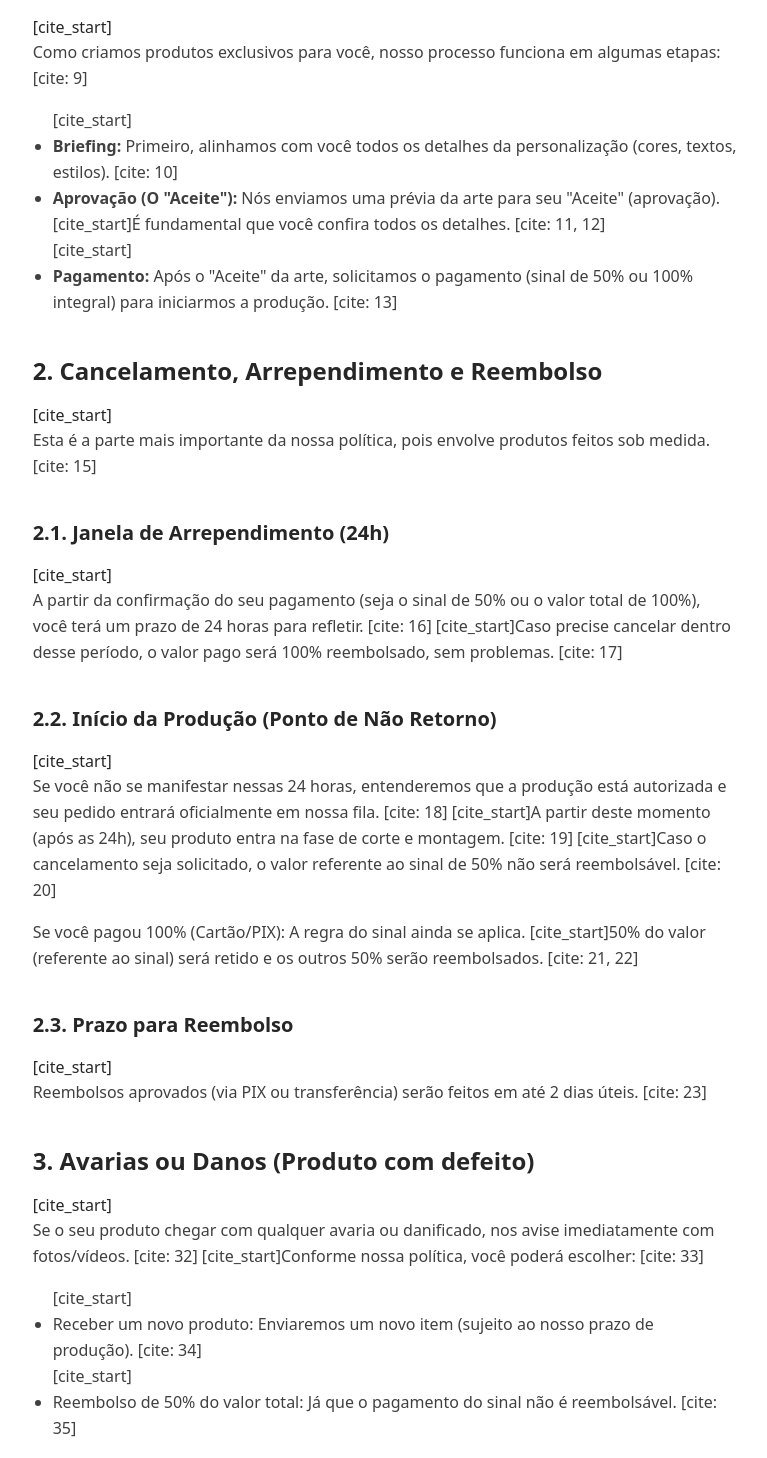
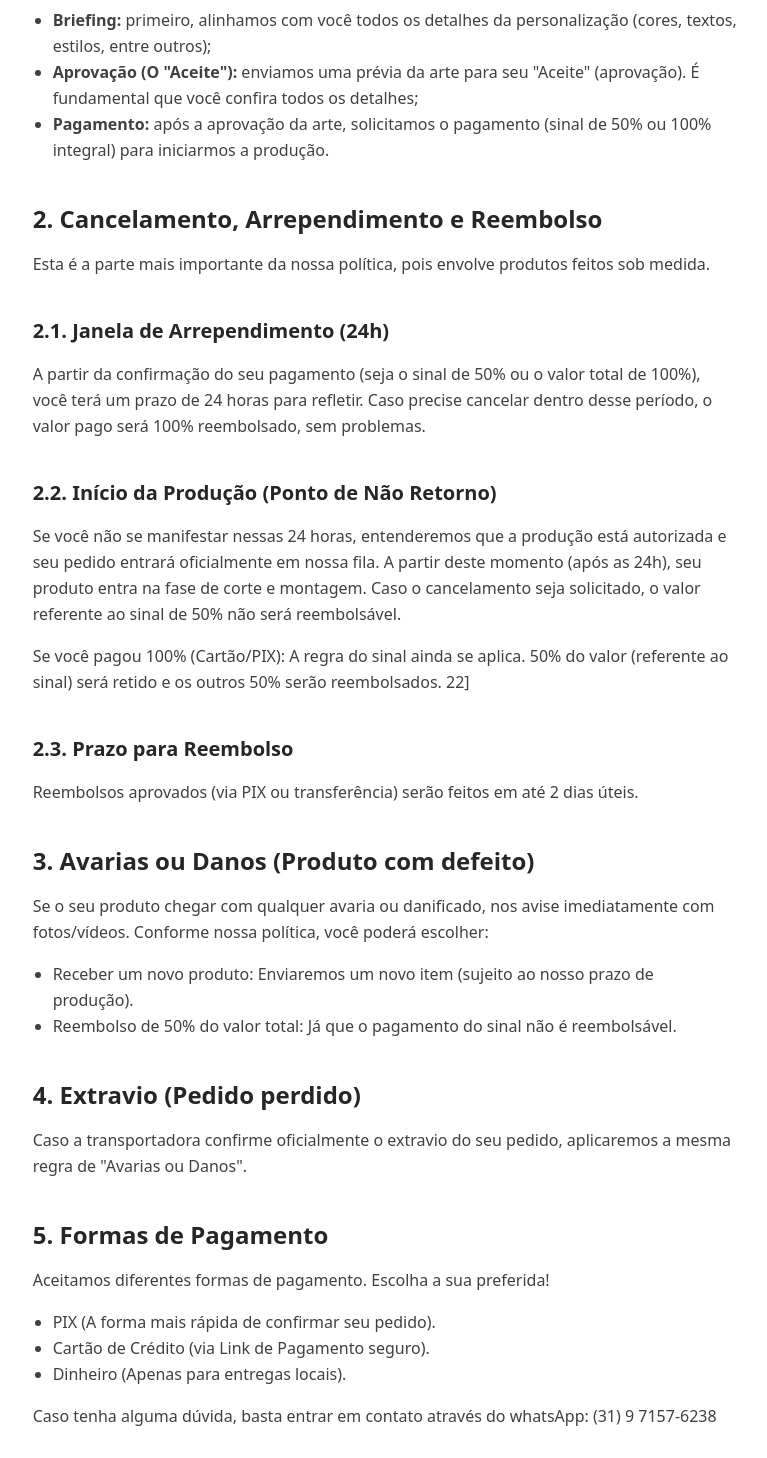
Before and after one commit to nathanmontt/bycarolla, a React (Vite) app: page / in a window 1280 px wide. Shown: the part 512-1970 px from the top of the page, without its empty margins (202-969 px from the left). Built offline with nearby package versions, Linux system fonts and the light colour scheme.

Commit message:
Finishin the 1st part

```diff
--- a/src/pages/Terms.jsx
+++ b/src/pages/Terms.jsx
@@ -5,48 +5,48 @@ const ulStyle = "list-disc list-outside pl-5 mb-4 text-neutral-700 leading-relax
 
 const TermsContent = () => (
   <section id="termos">
-    <h1 className={h1Style}>Política Geral - byCarolla</h1>
-    [cite_start]<p className={pStyle}>Que alegria ter você aqui! [cite: 3] [cite_start]A byCarolla nasceu do propósito de criar ferramentas de organização que sejam "a sua cara" e de fato funcionais. [cite: 4] [cite_start]Nosso processo é feito com muito carinho, de forma artesanal e personalizada. [cite: 5] [cite_start]Para que sua experiência seja a mais leve e produtiva possível, queremos ser 100% transparentes sobre como funcionamos. [cite: 6]</p>
+    <h1 className={h1Style}>Política Geral</h1>
+    <p className={pStyle}>Que alegria ter você aqui! A <strong>byCarolla</strong> nasceu do propósito de criar ferramentas de organização que sejam <strong>a sua cara</strong> e, de fato, <strong>funcionais</strong>. Nosso processo é feito com muito carinho, de forma artesanal e personalizada. Para que sua experiência seja a mais leve e produtiva possível, queremos ser <strong>100% transparentes sobre como funcionamos</strong>.</p>
 
     <h2 className={h2Style} id="termos-1">1. Processo de Personalização e "Aceite"</h2>
-    [cite_start]<p className={pStyle}>Como criamos produtos exclusivos para você, nosso processo funciona em algumas etapas: [cite: 9]</p>
+    <p className={pStyle}>Como criamos produtos exclusivos para você, nosso processo funciona em algumas etapas:</p>
     <ul className={ulStyle}>
-      [cite_start]<li><strong>Briefing:</strong> Primeiro, alinhamos com você todos os detalhes da personalização (cores, textos, estilos). [cite: 10]</li>
-      <li><strong>Aprovação (O "Aceite"):</strong> Nós enviamos uma prévia da arte para seu "Aceite" (aprovação). [cite_start]É fundamental que você confira todos os detalhes. [cite: 11, 12]</li>
-      [cite_start]<li><strong>Pagamento:</strong> Após o "Aceite" da arte, solicitamos o pagamento (sinal de 50% ou 100% integral) para iniciarmos a produção. [cite: 13]</li>
+      <li><strong>Briefing:</strong> primeiro, alinhamos com você todos os detalhes da personalização (cores, textos, estilos, entre outros);</li>
+      <li><strong>Aprovação (O "Aceite"):</strong> enviamos uma prévia da arte para seu "Aceite" (aprovação). É fundamental que você confira todos os detalhes;</li>
+      <li><strong>Pagamento:</strong> após a aprovação da arte, solicitamos o pagamento (sinal de 50% ou 100% integral) para iniciarmos a produção.</li>
     </ul>
 
     <h2 className={h2Style} id="termos-2">2. Cancelamento, Arrependimento e Reembolso</h2>
-    [cite_start]<p className={pStyle}>Esta é a parte mais importante da nossa política, pois envolve produtos feitos sob medida. [cite: 15]</p>
+    <p className={pStyle}>Esta é a parte mais importante da nossa política, pois envolve produtos feitos sob medida.</p>
 
     <h3 className={h2Style + " text-xl"} id="termos-2-1">2.1. Janela de Arrependimento (24h)</h3>
-    [cite_start]<p className={pStyle}>A partir da confirmação do seu pagamento (seja o sinal de 50% ou o valor total de 100%), você terá um prazo de 24 horas para refletir. [cite: 16] [cite_start]Caso precise cancelar dentro desse período, o valor pago será 100% reembolsado, sem problemas. [cite: 17]</p>
+    <p className={pStyle}>A partir da confirmação do seu pagamento (seja o sinal de 50% ou o valor total de 100%), você terá um prazo de 24 horas para refletir. Caso precise cancelar dentro desse período, o valor pago será 100% reembolsado, sem problemas.</p>
 
     <h3 className={h2Style + " text-xl"} id="termos-2-2">2.2. Início da Produção (Ponto de Não Retorno)</h3>
-    [cite_start]<p className={pStyle}>Se você não se manifestar nessas 24 horas, entenderemos que a produção está autorizada e seu pedido entrará oficialmente em nossa fila. [cite: 18] [cite_start]A partir deste momento (após as 24h), seu produto entra na fase de corte e montagem. [cite: 19] [cite_start]Caso o cancelamento seja solicitado, o valor referente ao sinal de 50% não será reembolsável. [cite: 20]</p>
-    <p className={pStyle}>Se você pagou 100% (Cartão/PIX): A regra do sinal ainda se aplica. [cite_start]50% do valor (referente ao sinal) será retido e os outros 50% serão reembolsados. [cite: 21, 22]</p>
+    <p className={pStyle}>Se você não se manifestar nessas 24 horas, entenderemos que a produção está autorizada e seu pedido entrará oficialmente em nossa fila. A partir deste momento (após as 24h), seu produto entra na fase de corte e montagem. Caso o cancelamento seja solicitado, o valor referente ao sinal de 50% não será reembolsável.</p>
+    <p className={pStyle}>Se você pagou 100% (Cartão/PIX): A regra do sinal ainda se aplica. 50% do valor (referente ao sinal) será retido e os outros 50% serão reembolsados. 22]</p>
 
     <h3 className={h2Style + " text-xl"} id="termos-2-3">2.3. Prazo para Reembolso</h3>
-    [cite_start]<p className={pStyle}>Reembolsos aprovados (via PIX ou transferência) serão feitos em até 2 dias úteis. [cite: 23]</p>
+    <p className={pStyle}>Reembolsos aprovados (via PIX ou transferência) serão feitos em até 2 dias úteis.</p>
 
     <h2 className={h2Style} id="termos-3">3. Avarias ou Danos (Produto com defeito)</h2>
-    [cite_start]<p className={pStyle}>Se o seu produto chegar com qualquer avaria ou danificado, nos avise imediatamente com fotos/vídeos. [cite: 32] [cite_start]Conforme nossa política, você poderá escolher: [cite: 33]</p>
+    <p className={pStyle}>Se o seu produto chegar com qualquer avaria ou danificado, nos avise imediatamente com fotos/vídeos. Conforme nossa política, você poderá escolher:</p>
     <ul className={ulStyle}>
-      [cite_start]<li>Receber um novo produto: Enviaremos um novo item (sujeito ao nosso prazo de produção). [cite: 34]</li>
-      [cite_start]<li>Reembolso de 50% do valor total: Já que o pagamento do sinal não é reembolsável. [cite: 35]</li>
+      <li>Receber um novo produto: Enviaremos um novo item (sujeito ao nosso prazo de produção).</li>
+      <li>Reembolso de 50% do valor total: Já que o pagamento do sinal não é reembolsável.</li>
     </ul>
 
     <h2 className={h2Style} id="termos-4">4. Extravio (Pedido perdido)</h2>
-    [cite_start]<p className={pStyle}>Caso a transportadora confirme oficialmente o extravio do seu pedido, aplicaremos a mesma regra de "Avarias ou Danos". [cite: 36]</p>
+    <p className={pStyle}>Caso a transportadora confirme oficialmente o extravio do seu pedido, aplicaremos a mesma regra de "Avarias ou Danos".</p>
 
     <h2 className={h2Style} id="termos-5">5. Formas de Pagamento</h2>
-    [cite_start]<p className={pStyle}>Aceitamos diferentes formas de pagamento. [cite: 41] [cite_start]Escolha a sua preferida! [cite: 42]</p>
+    <p className={pStyle}>Aceitamos diferentes formas de pagamento. Escolha a sua preferida!</p>
     <ul className={ulStyle}>
-      [cite_start]<li>PIX (A forma mais rápida de confirmar seu pedido). [cite: 43]</li>
-      [cite_start]<li>Cartão de Crédito (via Link de Pagamento seguro). [cite: 44]</li>
-      [cite_start]<li>Dinheiro (Apenas para entregas locais). [cite: 45]</li>
+      <li>PIX (A forma mais rápida de confirmar seu pedido).</li>
+      <li>Cartão de Crédito (via Link de Pagamento seguro).</li>
+      <li>Dinheiro (Apenas para entregas locais).</li>
     </ul>
-    [cite_start]<p className={pStyle}>Caso tenha alguma dúvida, basta entrar em contato através do whatsApp: (31) 9 7157-6238 [cite: 47]</p>
+    <p className={pStyle}>Caso tenha alguma dúvida, basta entrar em contato através do whatsApp: (31) 9 7157-6238</p>
   </section>
 );
 
```
